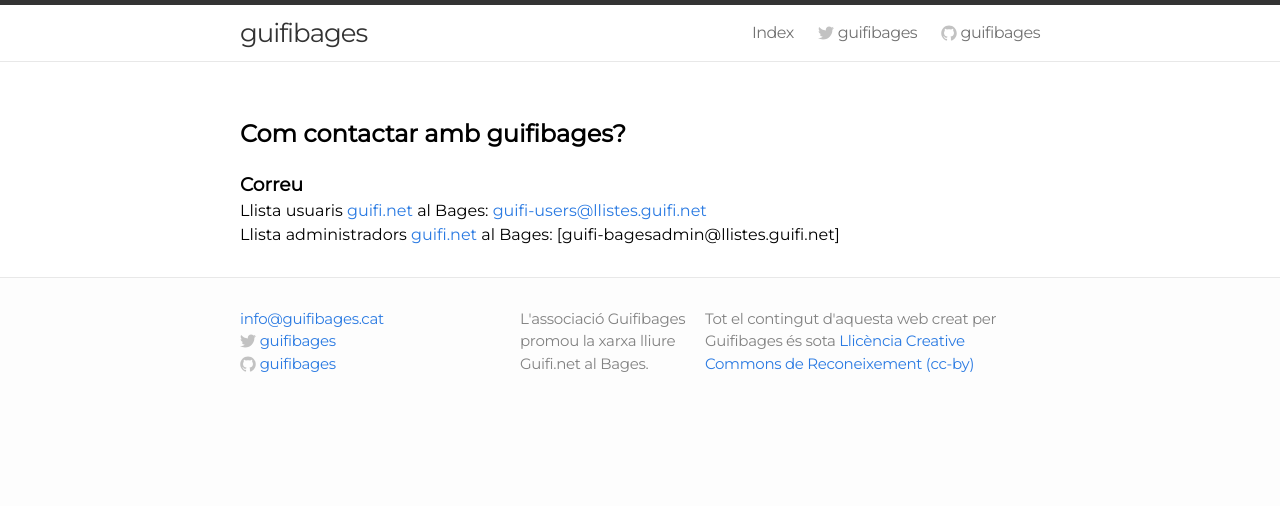
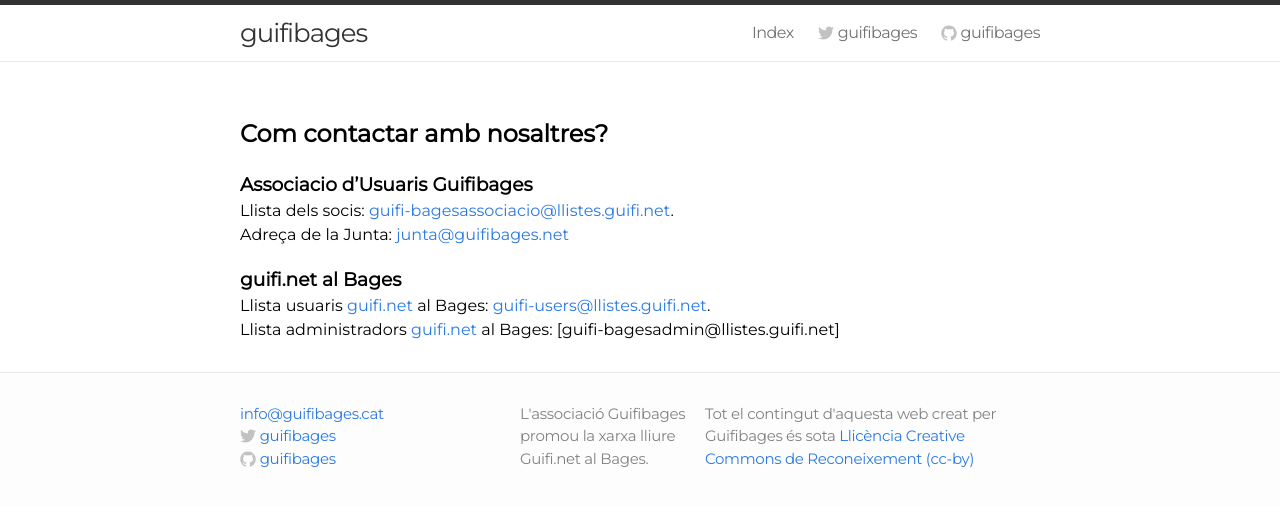
Before and after one commit to guifibages/guifibages.github.io, a Jekyll site: the page built from doc/contacte/index.md, in a window 1280 px wide. Shown: the top 506 px of the page. Built offline with Jekyll 4.4.1, drawn with Linux system fonts in a browser that asks for light colours.

Commit message:
Update index.md

```diff
--- a/doc/contacte/index.md
+++ b/doc/contacte/index.md
@@ -1,10 +1,15 @@
 ---
 layout: default
-title: "Com contactar amb Guifibages?"
+title: "Com contactar amb nossltres?"
 ---
-##Com contactar amb guifibages?
+##Com contactar amb nosaltres?
 
-###Correu
-Llista usuaris [guifi.net](https://guifi.net) al Bages: [guifi-users@llistes.guifi.net](mailto:guifi-users@llistes.guifi.net)
+###Associacio d'Usuaris Guifibages
+Llista dels socis: [guifi-bagesassociacio@llistes.guifi.net](mailto:guifi-bagesassociacio@llistes.guifi.net).
+
+Adreça de la Junta: [junta@guifibages.net](mailto:junta@guifibages.net)
+
+###guifi.net al Bages
+Llista usuaris [guifi.net](https://guifi.net) al Bages: [guifi-users@llistes.guifi.net](mailto:guifi-users@llistes.guifi.net).
 
 Llista administradors [guifi.net](https://guifi.net) al Bages: [guifi-bagesadmin@llistes.guifi.net]
```
